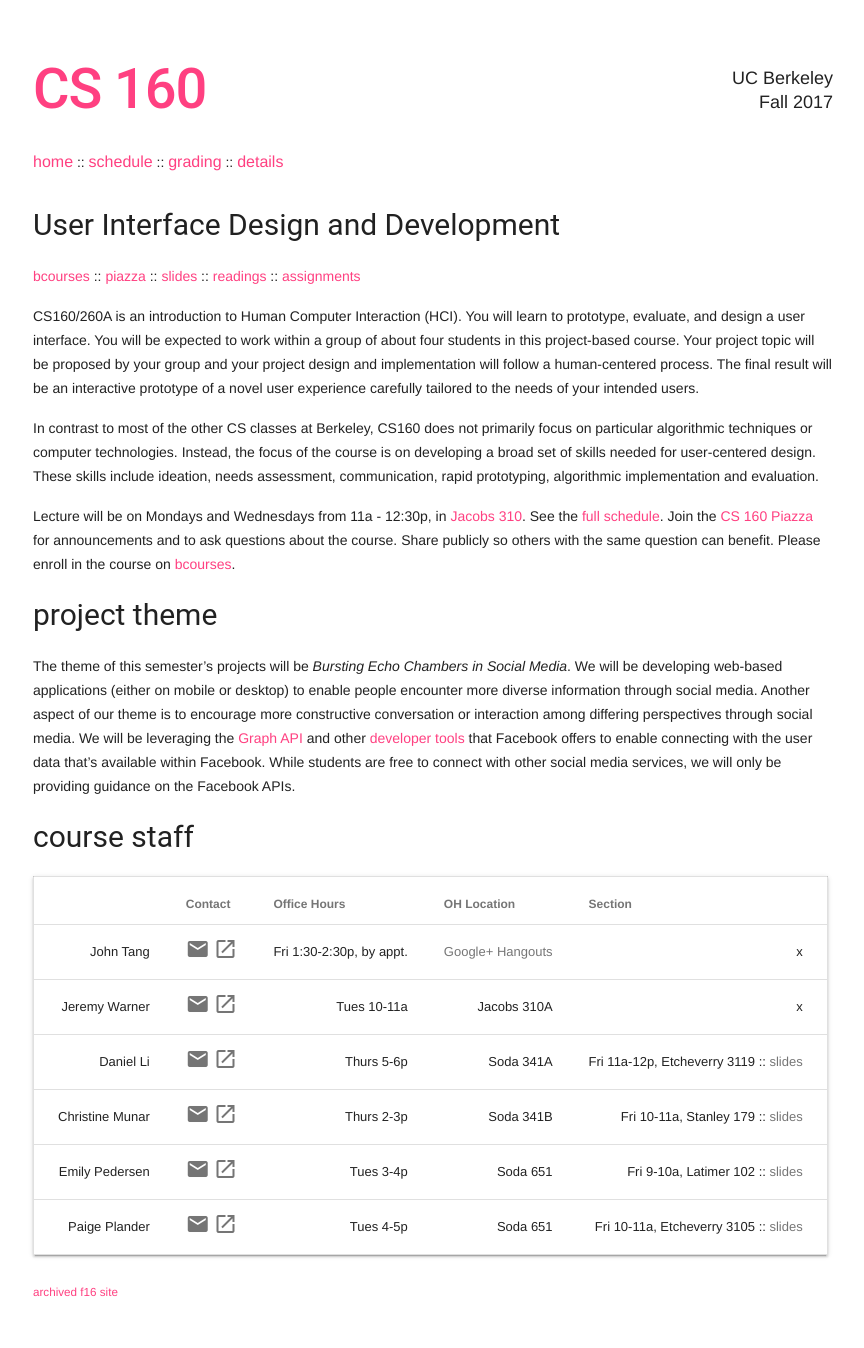
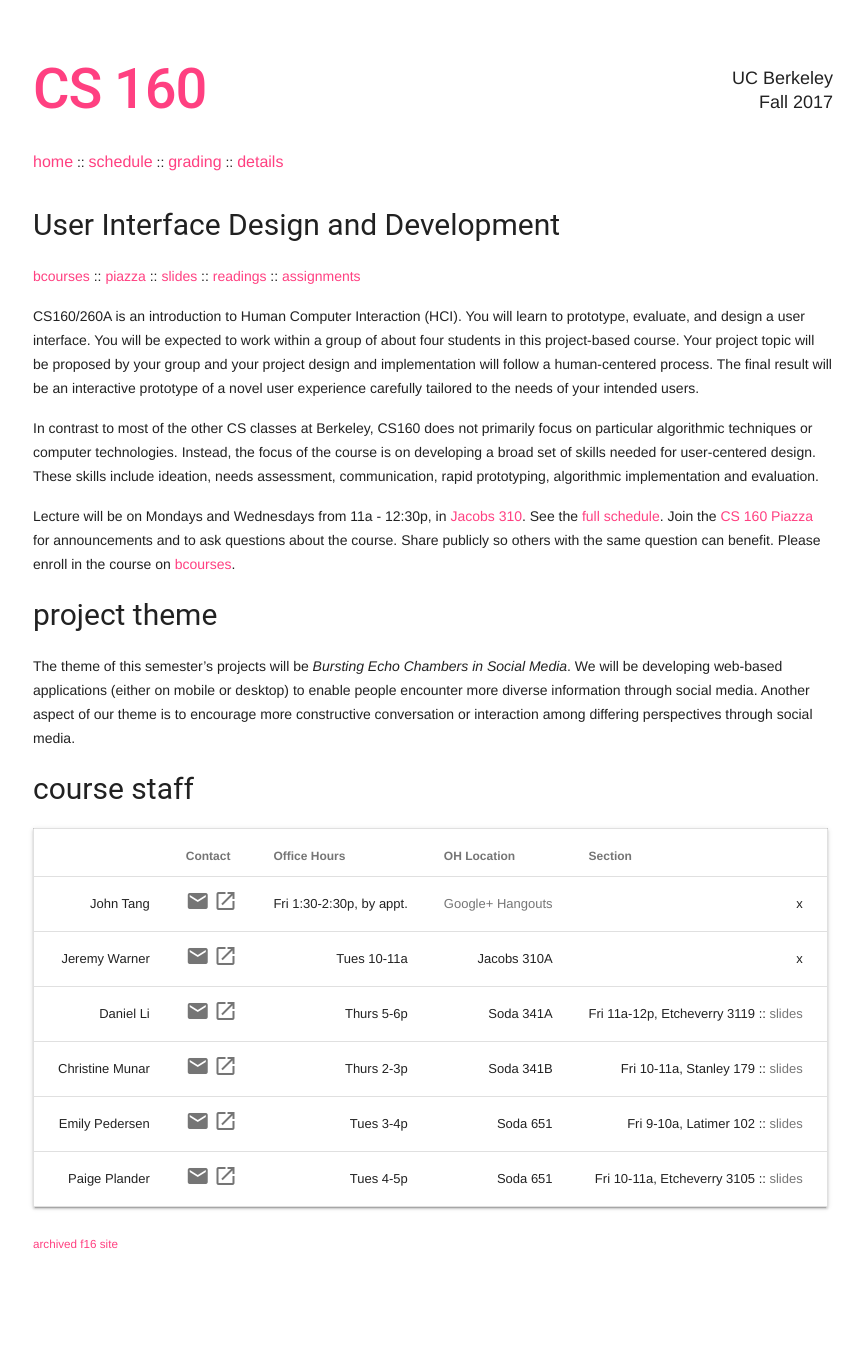
Before and after one commit to cs160-berkeley/website, a Jekyll site: the page built from index.md, in a window 1280 px wide. Shown: the whole page, without its empty margins (207-1071 px from the left). Built offline with Jekyll 4.4.1, drawn with Linux system fonts in a browser that asks for light colours; after the commit the page ends 1300 px from its top, so only the background shows below that.

Commit message:
bad graph

```diff
--- a/index.md
+++ b/index.md
@@ -47,11 +47,12 @@ Media*. We will be developing web-based applications (either on mobile or
 desktop) to enable people encounter more diverse information through social
 media. Another aspect of our theme is to encourage more constructive
 conversation or interaction among differing perspectives through social media.
-We will be leveraging the [Graph API](https://developers.facebook.com/docs/graph-api/) and other [developer
-tools]( https://developers.facebook.com/) that Facebook offers to enable
-connecting with the user data that’s available within Facebook. While students
-are free to connect with other social media services, we will only be providing
-guidance on the Facebook APIs.
+
+<!--We will be leveraging the [Graph API](https://developers.facebook.com/docs/graph-api/) and other [developer-->
+<!--tools]( https://developers.facebook.com/) that Facebook offers to enable-->
+<!--connecting with the user data that’s available within Facebook. While students-->
+<!--are free to connect with other social media services, we will only be providing-->
+<!--guidance on the Facebook APIs.-->
 
 
 ## course staff
```
